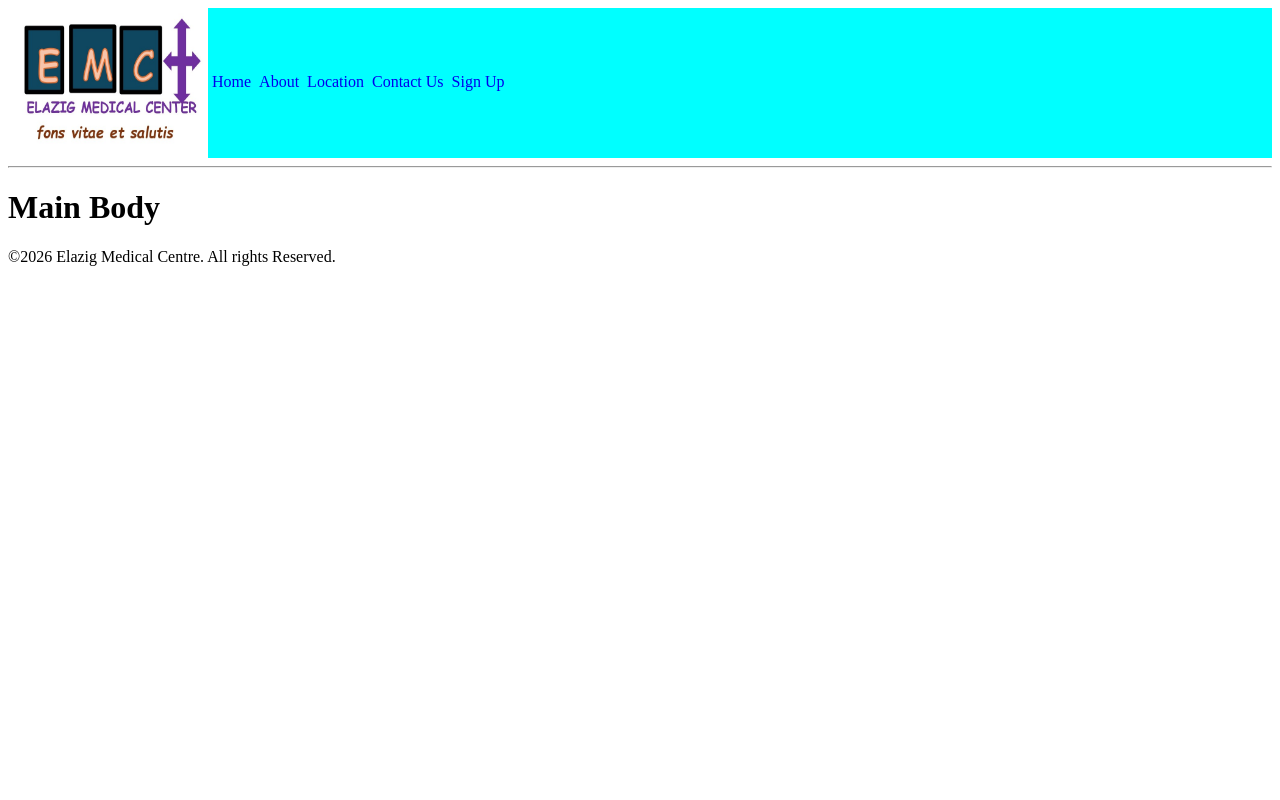
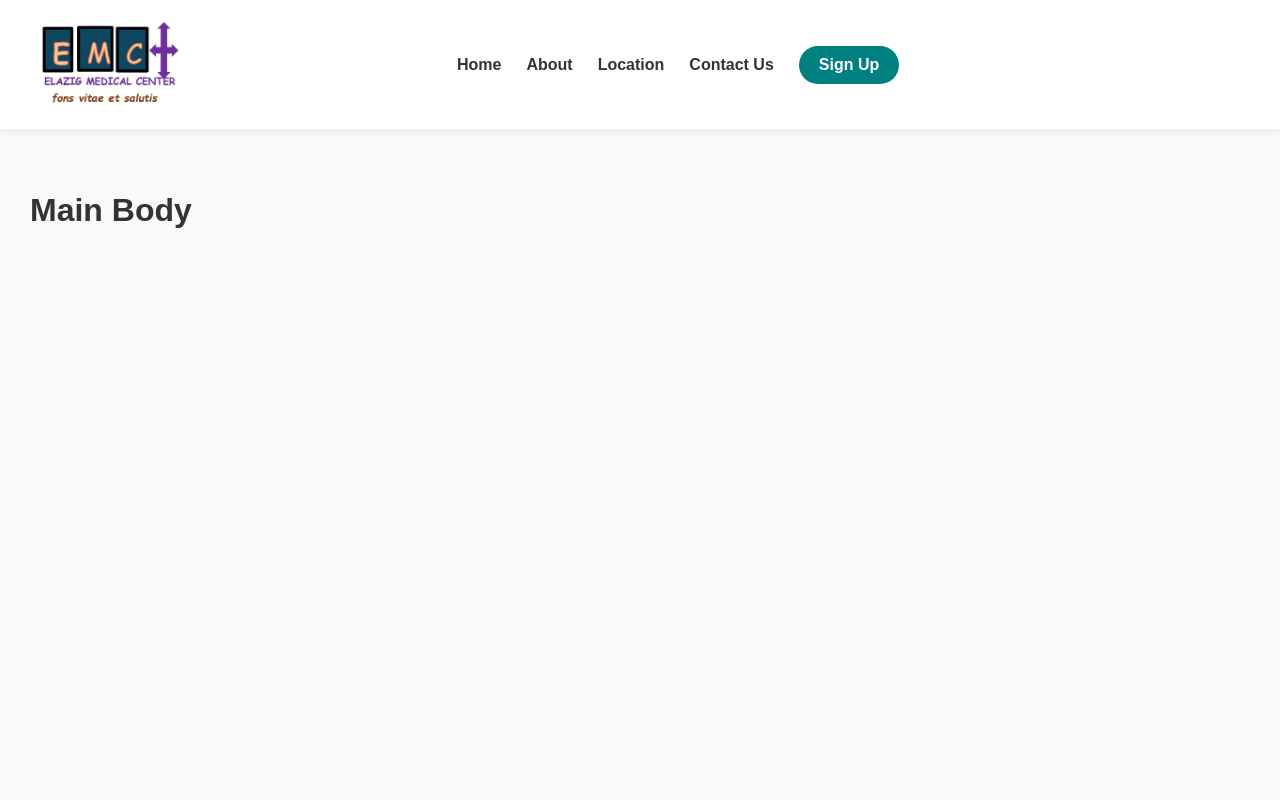
Before and after one commit to Longus-Technologies/Elazig-Medical-Centre, a plain HTML site: page index.html in a window 1280 px wide. Shown: the top 800 px of the page. Drawn offline with Linux system fonts and the light colour scheme.

Commit message:
Improved home page

```diff
--- a/index.html
+++ b/index.html
@@ -8,7 +8,9 @@
 </head>
 <body>
     <header class="main-header">
-        <img src="images/mylogo.jpg" alt="Elazig Logo" width="200" height="150">
+        <div class="logo">
+        <img src="images/mylogo.jpg" alt="Elazig Logo" style="height: 100px;">
+        </div>
         <nav class="nav">
             <!-- <ul> -->
                 <a href="index.html" target="_self">Home</a>
--- a/style.css
+++ b/style.css
@@ -1,22 +1,93 @@
+
+/* Medical Theme Colors */
+:root{
+    --primary-blue: #0056b3;
+    --medical-teal: #008080;
+    --teal-hover: #006666;
+    --text-dark: #333333;
+    --light-bg: #f8f9fa;
+}
+
+body{
+    margin: 0;
+    font-family: Arial, Helvetica, sans-serif;
+    background-color: var(--light-bg);
+    color: var(--text-dark);
+}
+
 .main-header{
     display: flex;
-    background-color: aqua;
+    align-items: center;
+    padding: 15px 30px;
+    background-color: #ffffff;
+    box-shadow: 0 2px 10px rgba(0,0,0,0.05);
+
+    /* Makes header stay at the top */
+    position: sticky;
+    top: 0;
+    z-index: 1000; /* Ensures it stays above main content */
+}
+.logo{
+    /* flex-shrink: 0; /* Prevens logo from squeezing */
+    /* margin-left: 30px;  */
+    width: 35%;
+    display: flex;
+    align-items: center;
 }
 .nav{
+    /* flex-grow: 1; */
+    width: 65%;
     display: flex;
-    padding: 0;
-    margin: 0;
+    justify-content: flex-start;
     align-items: center;
-    text-align: justify;
+    /* margin-left: 50px; */
+    /* margin-right: 20px; */
+    gap: 25px;
 }
 .nav a{
     text-decoration: none;
-    justify-content: space-between;
-    margin: 4px;
-    margin-top: 1px;
-    font-size: medium;
+    color: var(--text-dark);
+    font-weight: 600;
+    transition: color 0.2s ease;
+}
+.nav a:hover{
+    color: var(--primary-blue);
+}
+.nav a[href="signup.html"] {
+    background-color: var(--medical-teal);
+    color: #ffffff;
+    padding: 10px 20px;
+    border-radius: 20px; /* Rounded pill shape */
+    transition: background-color 0.2s ease, transform 0.1s ease;
+}
 
+.nav a[href="signup.html"]:hover {
+    background-color: var(--teal-hover);
+    transform: translateY(-1px); /* Slight lift effect on hover */
 }
+
+.nav a[href="signup.html"]:active {
+    transform: translateY(0);
+}
+
+/* 6. Content Spacing (Prevents content from hiding behind sticky header) */
+.main-content {
+    padding: 40px 30px;
+    min-height: 1000px; /* Temporary height to test scrolling functionality */
+}
+hr {
+    margin: 0;
+    border: none;
+    border-top: 1px solid #e9ecef;
+}
+
+footer {
+    text-align: center;
+    padding: 20px;
+    background-color: #ffffff;
+    border-top: 1px solid #e9ecef;
+}
+
 .login-form{
     font-family: 'Segoe UI', Tahoma, Geneva, Verdana, sans-serif;
     align-items: center;
```
